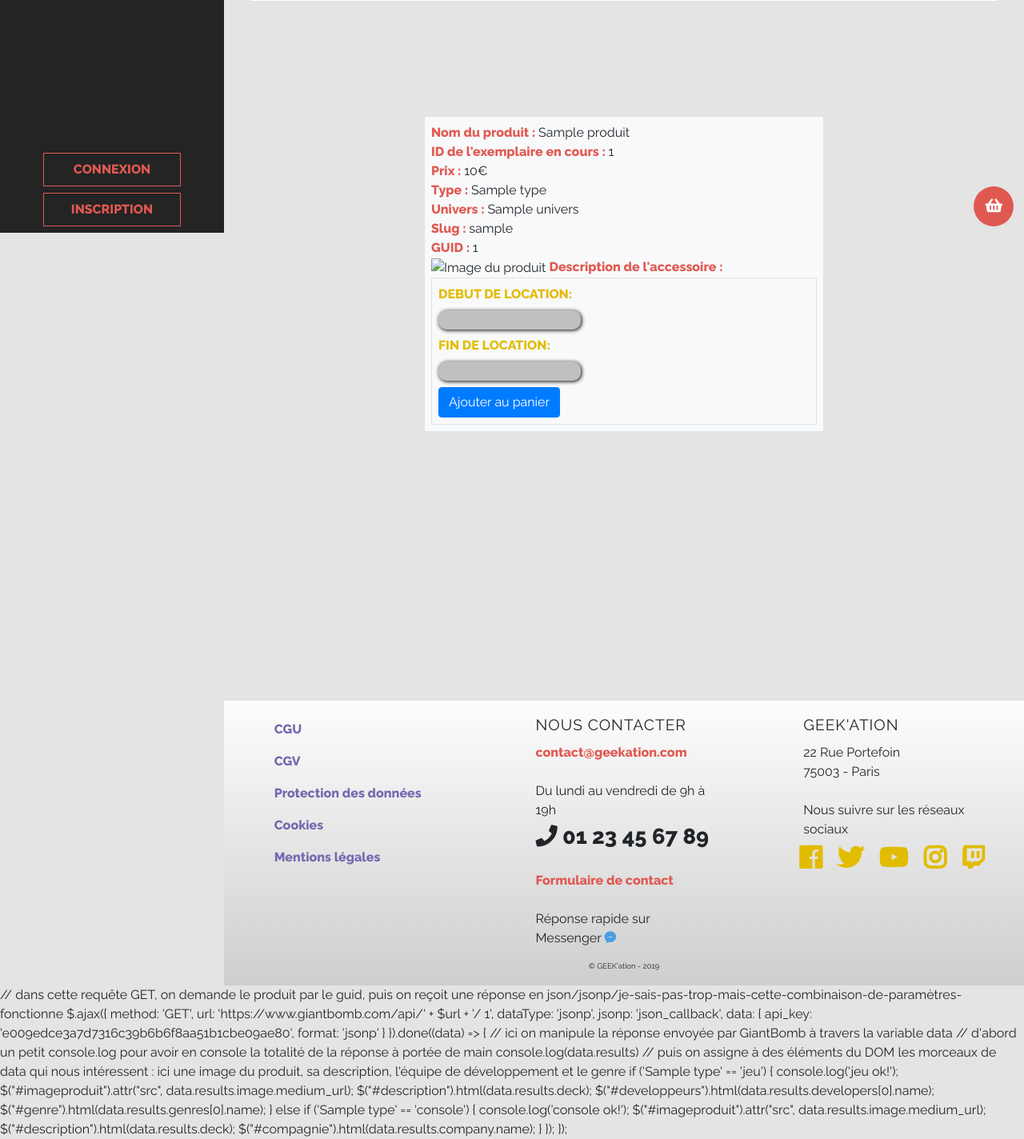
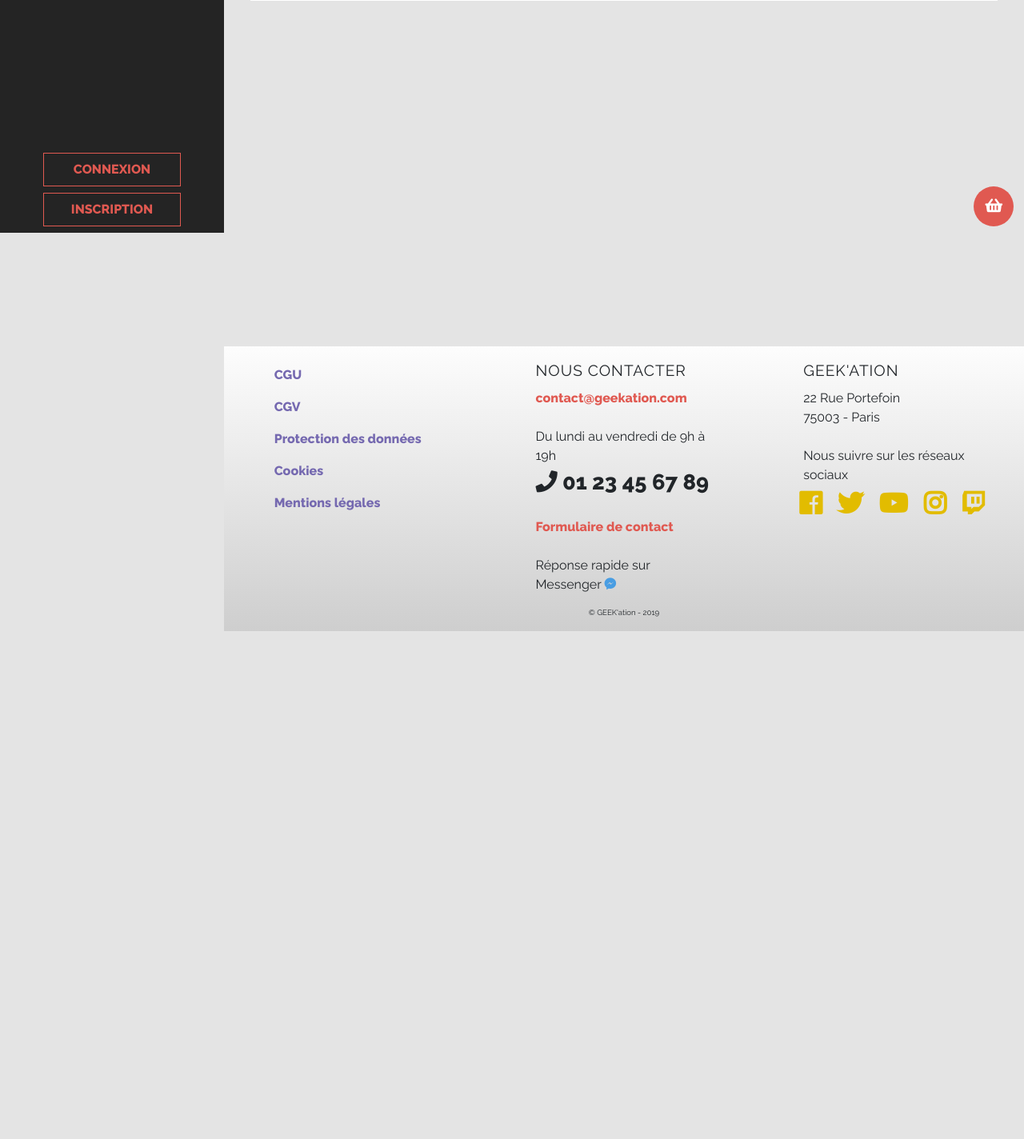
Before and after one commit to Ultrajet/geekation, a Symfony app: template templates/produit/show.html.twig in a window 1280 px wide. Shown: the part 509-1933 px from the top of the page at 80% size. After the commit the page ends 1298 px from the top, so only its background shows below. Run offline with Twig, Linux system fonts and the light colour scheme; the template is opened without the code that fills it: most values are stand-ins (such as "Sample title", 1, 10 or a date in 2020); some libraries are stand-ins or nearby versions.

Commit message:
Bon commit OOPS
:heart:

```diff
--- a/templates/produit/show.html.twig
+++ b/templates/produit/show.html.twig
@@ -83,46 +83,6 @@
         </div>
     </div>
 
-    <!-- //////////////////////////////////////////////////////////////////////////////////////////////////////// -->
-
-<div class="col-6 mx-auto my-2 p-2 border bg-light">
-
-    <!-- //////////////////////////////////////////////////////////////////////////////////////////////////////// -->
-
-    <!-- Liste de variables twig et IDs qui serviront à remplir la page produit d'informations, servez-vous! -->
-
-    <strong>Nom du produit : </strong> {{ produit.nom }}<br>
-    <strong>ID de l'exemplaire en cours : </strong> {{ produit.id }}<br>
-    <strong>Prix : </strong> {{ produit.prix }}€<br>
-    <strong>Type : </strong> {{ produit.type }}<br>
-    <strong>Univers : </strong> {{ produit.univers }}<br>
-    <strong>Slug : </strong> {{ produit.slug }}<br>
-    <strong>GUID : </strong> {{ produit.guid }}<br>
-    <img src="" alt="Image du produit" id="imageproduit" width="100%">
-    {% if produit.type == 'jeu' %}
-    <strong>Description du jeu :</strong> <span id="description"></span><br>
-    <strong>Développeurs :</strong> <span id="developpeurs"></span><br>
-    <strong>Genre :</strong> <span id="genre"></span><br>
-    {% elseif produit.type == 'console' %}
-    <strong>Description de la console :</strong> <span id="description"></span><br>
-    <strong>Compagnie :</strong> <span id="compagnie"></span><br>
-    {% else %}
-    <strong>Description de l'accessoire :</strong> <span id="description"></span>
-    {% endif %}
-
-    <!-- //////////////////////////////////////////////////////////////////////////////////////////////////////// -->
-
-    <form class="p-2 border">
-
-        <label for="datepicker-debut">Debut de Location:</label>
-        <input type="text" id="datepicker-debut" name="datepicker-debut" class="mb-2">
-        <label for="datepicker-fin">Fin de Location:</label>
-        <input type="text" id="datepicker-fin" name="datepicker-fin" class="mb-2">
-
-        <button type="submit" class="btn btn-primary">Ajouter au panier</button>
-    </form>
-
-</div>
 
 {% endblock %}
 {% block javascript %}
@@ -289,7 +249,7 @@
             }
     });
 </script>
-
+<script>
             // dans cette requête GET, on demande le produit par le guid, puis on reçoit une réponse en json/jsonp/je-sais-pas-trop-mais-cette-combinaison-de-paramètres-fonctionne
             $.ajax({
                 method: 'GET',
```
